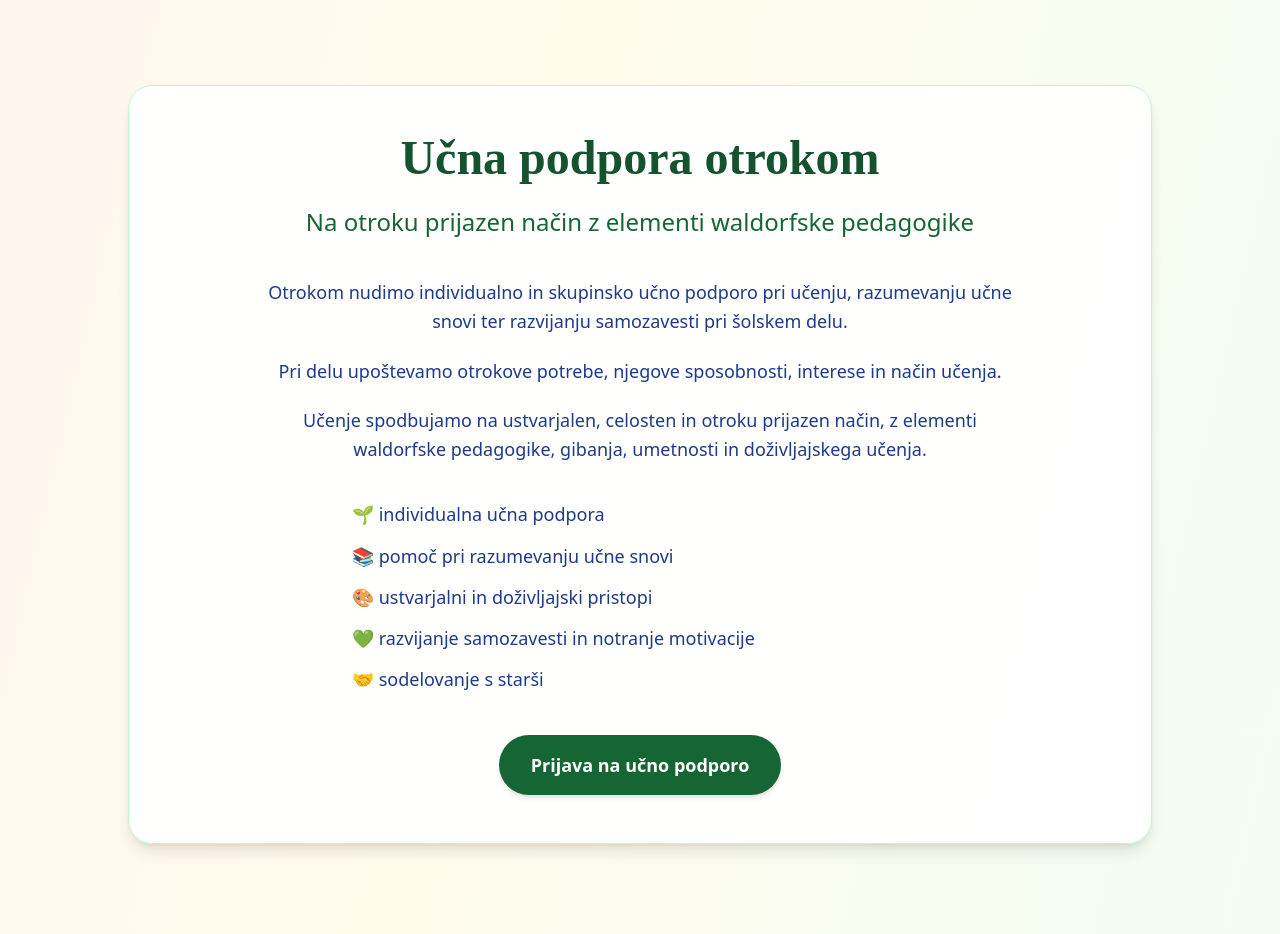
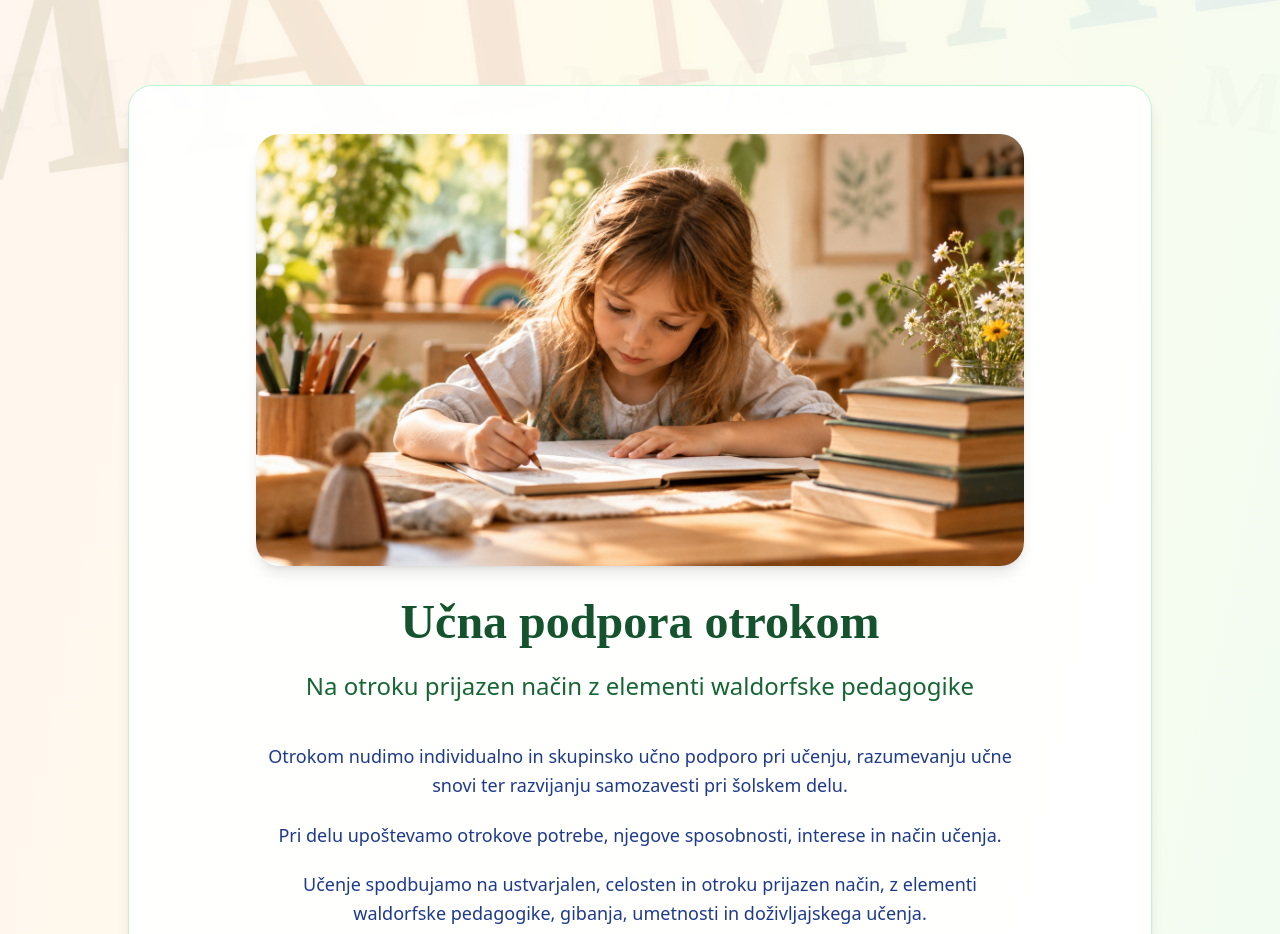
Before and after one commit to matmarinfo11-bit/center-za-naravno-otrostvo, a Next.js app: page / in a window 1280 px wide. Shown: the part 3080-4014 px from the top of the page. Built offline with nearby package versions, Linux system fonts and the light colour scheme.

Commit message:
Update page.tsx

```diff
--- a/app/page.tsx
+++ b/app/page.tsx
@@ -510,7 +510,13 @@ export default function Website() {
 <section className="max-w-6xl mx-auto px-6 py-16 relative z-10">
   <div className="max-w-5xl mx-auto">
     <div className="rounded-3xl border border-green-200 bg-white/95 p-8 md:p-12 shadow-lg">
-
+<div className="mb-8 flex justify-center">
+  <img
+    src="/ucna-podpora.jpg"
+    alt="Učna podpora otrokom"
+    className="w-full max-w-3xl rounded-3xl shadow-lg object-cover"
+  />
+</div>
       <h2
         className="text-3xl md:text-5xl font-bold text-center text-green-900 mb-6"
         style={{ fontFamily: "serif" }}
```
